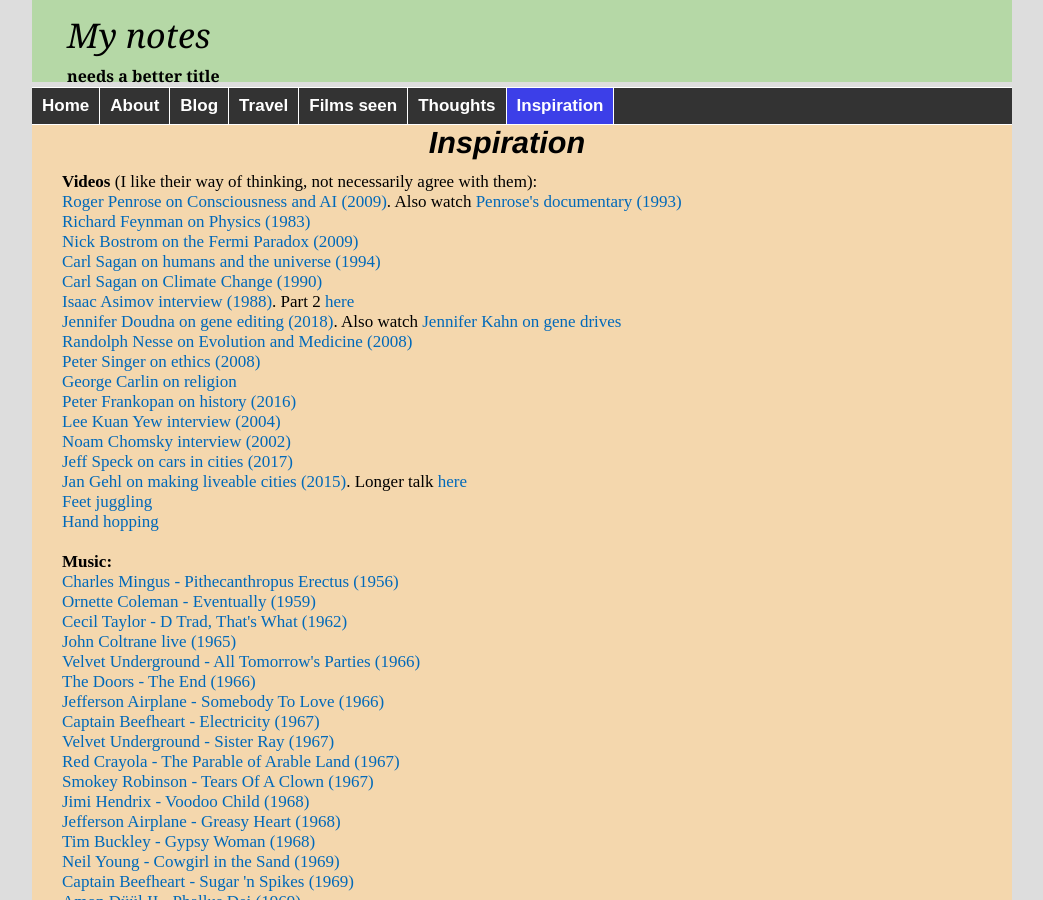
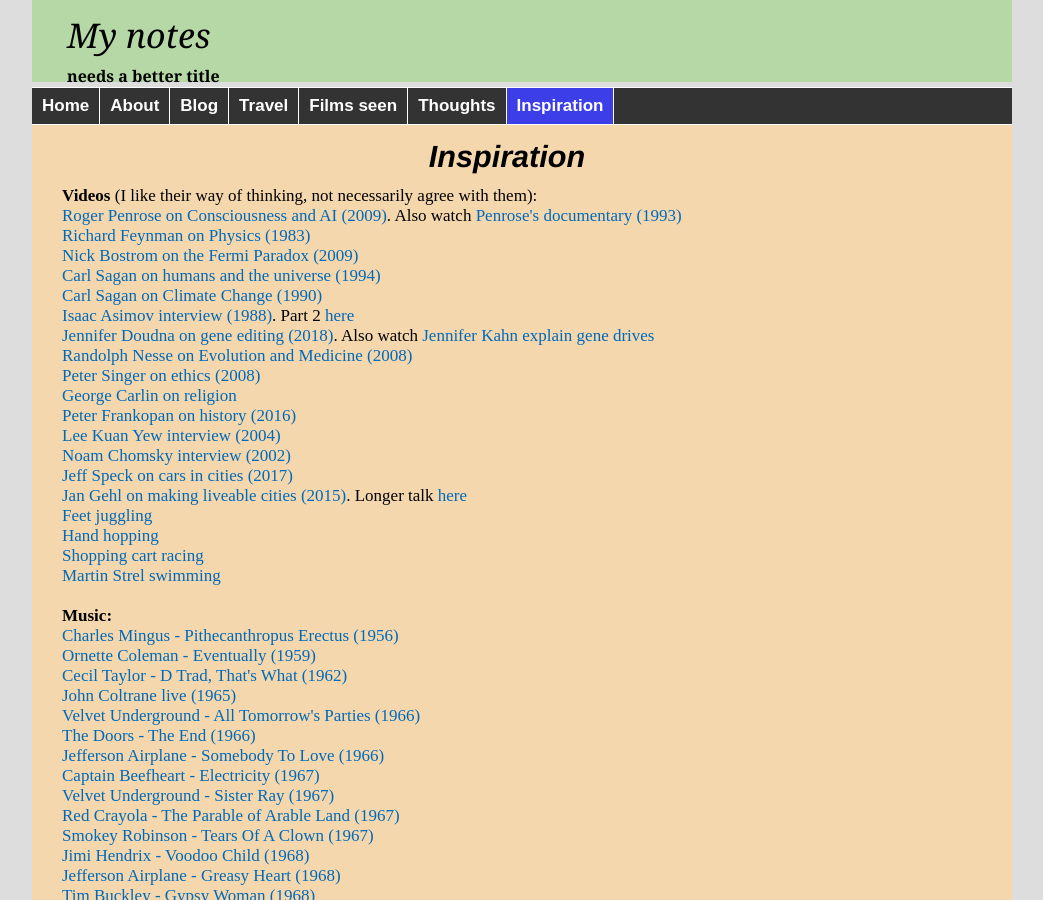
Before and after one commit to witbag/witbag.github.io, a Jekyll site: the page built from inspiration/index.html, in a window 1280 px wide and 900 px high. Shown: the whole window, without its empty margins (118-1161 px from the left). Built offline with Jekyll 4.4.1, drawn with Linux system fonts in a browser that asks for light colours.

Commit message:
Update index.html

```diff
--- a/inspiration/index.html
+++ b/inspiration/index.html
@@ -3,6 +3,7 @@
 title: Inspiration
 ---
 
+<br>
 <br>
 <center><h2><i>Inspiration</i></h2></center>
 
@@ -13,7 +14,7 @@
 <a href="https://youtu.be/6_-jtyhAVTc?t=464" target=_blank>Carl Sagan on humans and the universe (1994)</a><br>
 <a href="https://youtu.be/9Xz3ZjOSMRU?t=1642" target=_blank>Carl Sagan on Climate Change (1990)</a><br>
 <a href="https://www.youtube.com/watch?v=aogsJ4t4aBE" target=_blank>Isaac Asimov interview (1988)</a>. Part 2 <a href="https://vimeo.com/48767355" target=_blank>here</a><br>
-<a href="https://www.youtube.com/watch?v=ZuqX3Jb7rRA" target=_blank>Jennifer Doudna on gene editing (2018)</a>. Also watch <a href="https://www.youtube.com/watch?v=OI_OhvOumT0" target=_blank>Jennifer Kahn on gene drives</a><br>
+<a href="https://www.youtube.com/watch?v=ZuqX3Jb7rRA" target=_blank>Jennifer Doudna on gene editing (2018)</a>. Also watch <a href="https://www.youtube.com/watch?v=OI_OhvOumT0" target=_blank>Jennifer Kahn explain gene drives</a><br>
 <a href="https://www.youtube.com/watch?v=bAOhOhJr-gM" target=_blank>Randolph Nesse on Evolution and Medicine (2008)</a><br>
 <a href="https://www.youtube.com/watch?v=GYYNY2oKVWU" target=_blank>Peter Singer on ethics (2008)</a><br>
 <a href="https://www.youtube.com/watch?v=8r-e2NDSTuE" target=_blank>George Carlin on religion</a><br>
@@ -24,6 +25,8 @@
 <a href="https://www.youtube.com/watch?v=Cgw9oHDfJ4k" target=_blank>Jan Gehl on making liveable cities (2015)</a>. Longer talk <a href="https://youtu.be/BZMl5ArcE7k?t=2322" target=_blank>here</a><br>
 <a href="https://www.youtube.com/watch?v=QfhvM5AoFsg" target=_blank>Feet juggling</a><br>
 <a href="https://www.youtube.com/watch?v=GCDTbUQ8geA" target=_blank>Hand hopping</a><br>
+<a href="https://www.youtube.com/watch?v=zi-f_J6hV-g" target=_blank>Shopping cart racing</a><br>
+<a href="https://www.youtube.com/watch?v=PBNI6Sh0G14" target=_blank>Martin Strel swimming</a><br>
 <br>
 
 <b>Music:</b><br>
```
